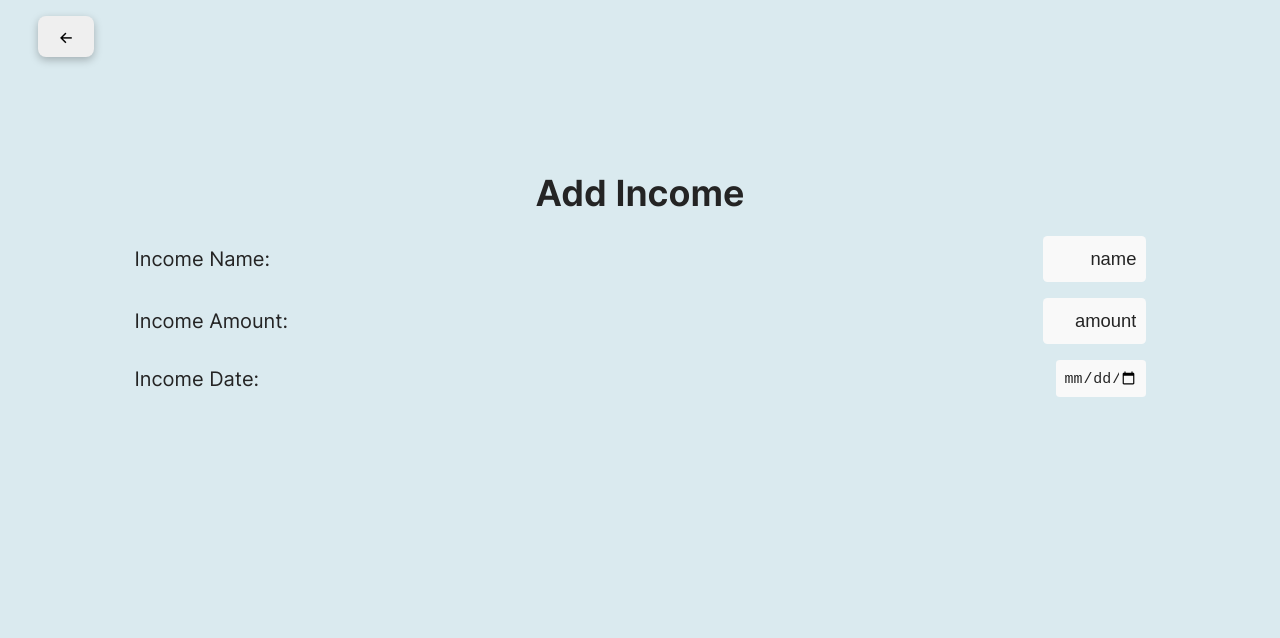
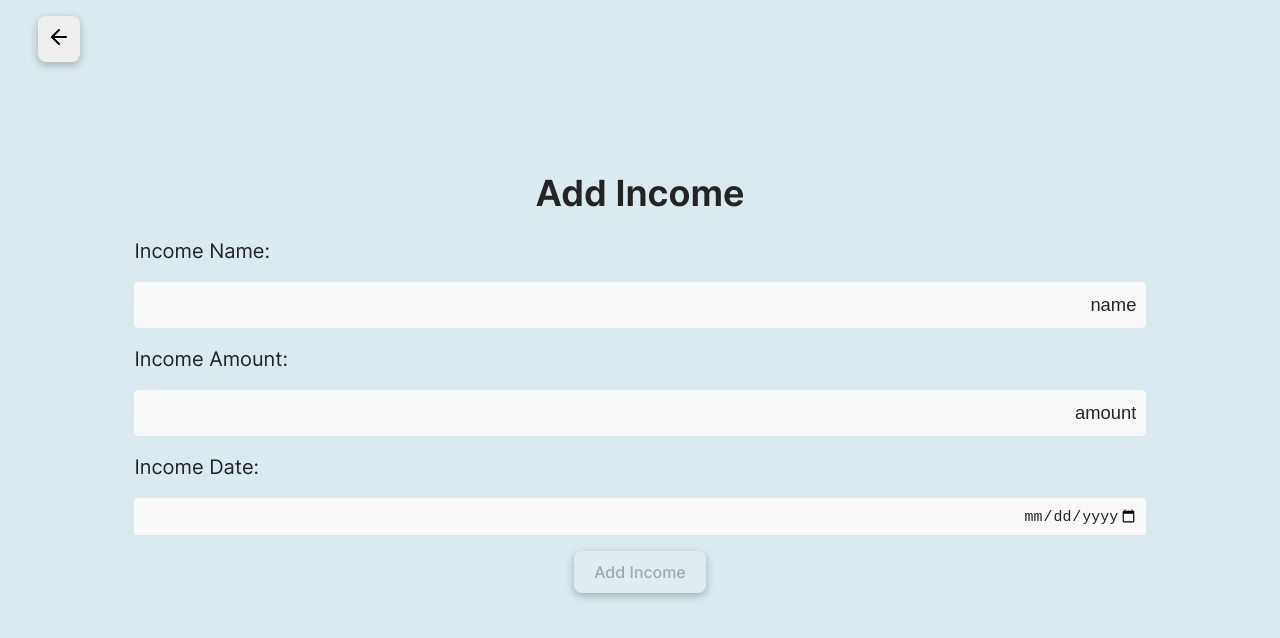
Before and after one commit to seannkelleyy/Breeze, a React (Vite) app in the folder Breeze.Web/: page /add-income in a window 1280 px wide. Shown: the top 638 px of the page. Built offline with nearby package versions, Linux system fonts and the light colour scheme.

Commit message:
Feat: Finished add income page

```diff
--- a/Breeze.Web/src/components/addItems/AddIncome.tsx
+++ b/Breeze.Web/src/components/addItems/AddIncome.tsx
@@ -4,33 +4,33 @@ import { BreezeInput } from '../shared/BreezeInput'
 import { BreezeText } from '../shared/BreezeText'
 import { useAuth0 } from '@auth0/auth0-react'
 import { useBudget } from '../../services/contexts/BudgetContext'
+import { BackButton } from '../shared/BackButton'
 import { BreezeButton } from '../shared/BreezeButton'
-import { useNavigate } from 'react-router-dom'
+import { postIncome } from '../../services/hooks/IncomeServices'
+import { Income } from '../../services/models/income'
 
 export const AddIncome = () => {
-	const navigate = useNavigate()
 	const { user } = useAuth0()
-	const [income, setIncome] = useState({
+	const [income, setIncome] = useState<Income>({
 		userId: user?.sub,
-		budget: useBudget(new Date(Date.now())),
+		budgetId: useBudget(new Date(Date.now())).id,
 		name: '',
 		amount: 0,
-		date: '',
+		date: new Date(Date.now()),
 	})
+	const [isSubmittable, setIsSubmittable] = useState(false)
+
+	const checkSubmittable = () => {
+		if (income.name !== '' && income.amount && income.date !== null) {
+			setIsSubmittable(true)
+		} else {
+			setIsSubmittable(false)
+		}
+	}
 
 	return (
 		<BreezeBox title='Add-Income'>
-			<BreezeButton
-				text='<-'
-				style={{
-					position: 'absolute',
-					top: '2%',
-					left: '3%',
-				}}
-				onClick={() => {
-					navigate(-1)
-				}}
-			/>
+			<BackButton />
 			<BreezeText
 				type='large-heading'
 				text='Add Income'
@@ -40,8 +40,8 @@ export const AddIncome = () => {
 				title='Income Name'
 				style={{
 					width: '80%',
-					flexDirection: 'row',
-					justifyContent: 'space-between',
+					flexDirection: 'column',
+					alignItems: 'flex-start',
 				}}
 			>
 				<BreezeText
@@ -51,9 +51,11 @@ export const AddIncome = () => {
 				<BreezeInput
 					type='string'
 					title='Income Name'
+					style={{ width: '100%' }}
 					placeholder='name'
 					onChange={(e) => {
 						setIncome({ ...income, name: e.target.value })
+						checkSubmittable()
 						console.log(income)
 					}}
 				/>
@@ -62,8 +64,8 @@ export const AddIncome = () => {
 				title='Income Amount'
 				style={{
 					width: '80%',
-					flexDirection: 'row',
-					justifyContent: 'space-between',
+					flexDirection: 'column',
+					alignItems: 'flex-start',
 				}}
 			>
 				<BreezeText
@@ -73,9 +75,11 @@ export const AddIncome = () => {
 				<BreezeInput
 					type='string'
 					title='Income Amount'
+					style={{ width: '100%' }}
 					placeholder='amount'
 					onChange={(e) => {
 						setIncome({ ...income, amount: parseFloat(e.target.value) })
+						checkSubmittable()
 						console.log(income)
 					}}
 				/>
@@ -84,8 +88,8 @@ export const AddIncome = () => {
 				title='Income Date'
 				style={{
 					width: '80%',
-					flexDirection: 'row',
-					justifyContent: 'space-between',
+					flexDirection: 'column',
+					alignItems: 'flex-start',
 				}}
 			>
 				<BreezeText
@@ -96,12 +100,22 @@ export const AddIncome = () => {
 					type='date'
 					title='Income Date'
 					placeholder='date'
+					style={{ width: '100%' }}
 					onChange={(e) => {
-						setIncome({ ...income, date: e.target.value })
+						setIncome({ ...income, date: new Date(e.target.value) })
+						checkSubmittable()
 						console.log(income)
 					}}
 				/>
 			</BreezeBox>
+			<BreezeButton
+				text='Add Income'
+				disabled={!isSubmittable}
+				onClick={() => {
+					console.log(income)
+					postIncome(income)
+				}}
+			/>
 		</BreezeBox>
 	)
 }
--- /dev/null
+++ b/Breeze.Web/src/components/shared/BackButton.tsx
@@ -0,0 +1,25 @@
+import { useNavigate } from 'react-router-dom'
+import { BreezeButton } from './BreezeButton'
+
+export const BackButton = () => {
+	const navigate = useNavigate()
+	return (
+		<BreezeButton
+			text={
+				<img
+					src='./arrow-left.svg'
+					alt='back'
+				/>
+			}
+			style={{
+				position: 'absolute',
+				top: '2%',
+				left: '3%',
+				padding: '.5em',
+			}}
+			onClick={() => {
+				navigate(-1)
+			}}
+		/>
+	)
+}
--- a/Breeze.Web/src/components/shared/BreezeButton.tsx
+++ b/Breeze.Web/src/components/shared/BreezeButton.tsx
@@ -6,6 +6,7 @@ type BreezeButtonProps = {
 	onClick: () => void
 	size?: 'small' | 'medium' | 'large'
 	style?: React.CSSProperties
+	disabled?: boolean
 }
 
 /**
@@ -14,7 +15,7 @@ type BreezeButtonProps = {
  * @param props.onClick: The onClick function of the button.
  * @param props.style: - Optional - The style of the button.
  */
-export const BreezeButton = ({ text, onClick, style, size }: BreezeButtonProps) => {
+export const BreezeButton = ({ text, onClick, style, size, disabled }: BreezeButtonProps) => {
 	const className = size ? 'breeze-button-' + size : 'breeze-button'
 
 	return (
@@ -22,6 +23,7 @@ export const BreezeButton = ({ text, onClick, style, size }: BreezeButtonProps)
 			className={className}
 			onClick={onClick}
 			style={style}
+			disabled={disabled}
 		>
 			{text}
 		</button>
```
